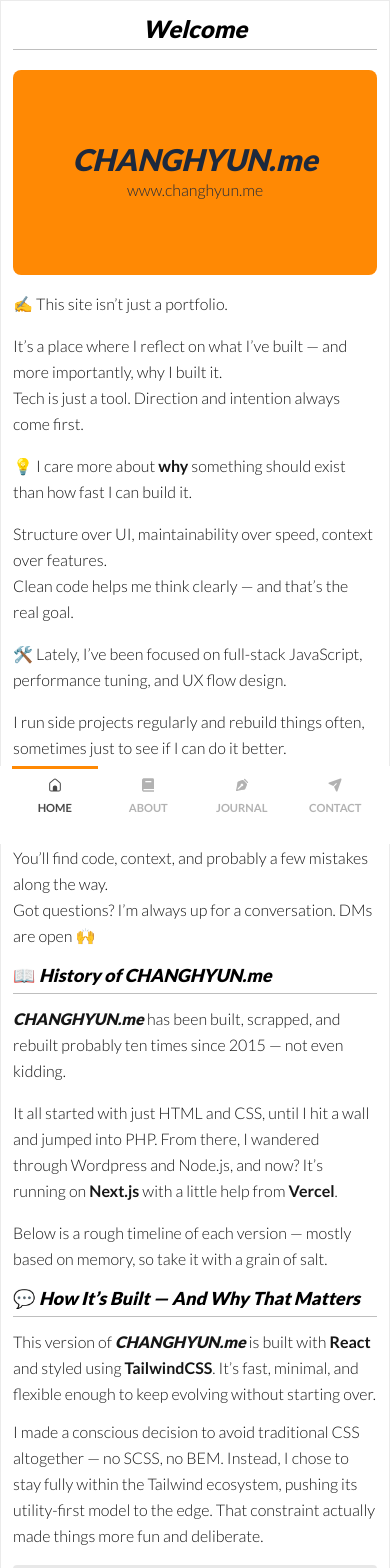
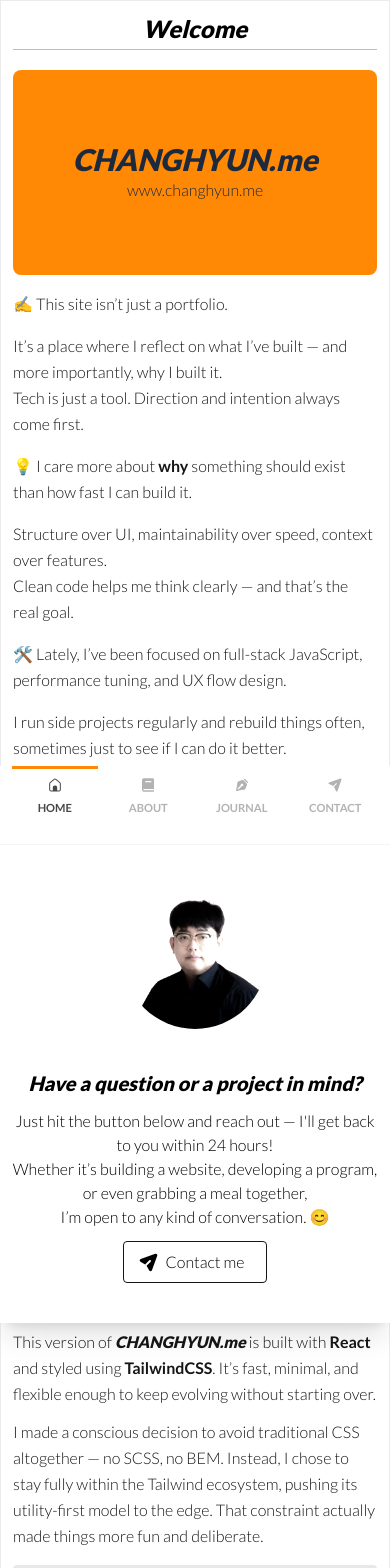
Before and after one commit to changhyunme/changhyun.me, a Next.js app: page / in a window 390 px wide. Shown: the top 1568 px of the page. Built offline with nearby package versions, Linux system fonts and the light colour scheme.

Commit message:
add drawber ui

```diff
--- a/app/layout.jsx
+++ b/app/layout.jsx
@@ -7,6 +7,8 @@ import Fenster from "../components/Fenster";
 import Szene from "@/components/Szene";
 import Kopf from "@/components/Kopf";
 import TI from "@/components/ui/ThemeInitializer";
+import Drawber from "@/components/ui/Drawber";
+import DrawberContact from "@/components/DrawberContact";
 
 
 // export const metadata = {
@@ -40,6 +42,9 @@ export default function RootLayout({ children }) {
         <div className="relative w-screen min-h-screen p-0 md:py-5 md:px-2
                         flex md:items-center justify-center"
         >
+          <Drawber>
+            <DrawberContact />
+          </Drawber>
           <Szene />
           <Kopf />
           <Fenster>
--- /dev/null
+++ b/components/DrawberContact.jsx
@@ -0,0 +1,59 @@
+"use client"
+
+import Image from "next/image";
+import Link from "next/link";
+import useStore from "@/store/uiStore";
+
+const DrawberContact = ({}) => {
+    const { toggleDrawber } = useStore();
+    return(
+        <div className="flex flex-col md:flex-row gap-10 justify-center">
+            <div className="">
+                <div className="max-w-36 md:max-w-24 mx-auto rounded-full overflow-hidden">
+                    <Image
+                        src="/thumbs/temp/profile.webp"
+                        alt="profile image"
+                        width={800}
+                        height={800}
+                        placeholder="blur"
+                        blurDataURL="/thumbs/temp/profile.jpeg"
+                        loading="lazy"
+                        className={`saturate-50 brightness-150`}
+                        unoptimized
+                    />
+                </div>
+            </div>
+            <div className="flex flex-col gap-3 text-center md:text-left">
+                <h3 className="text-xl font-black italic">Have a question or a project in mind?</h3>
+                <div className="flex flex-col gap-3">
+                    <div className="">
+                        Just hit the button below and reach out — I'll get back to you within 24 hours!<br />
+                        Whether it’s building a website, developing a program, or even grabbing a meal together,<br />
+                        I’m open to any kind of conversation. 😊
+                        {/* <ul className="list-disc pl-5 mt-2">
+                            <li>🖥️ Modern web service builds</li>
+                            <li>🧪 Experimental feature development</li>
+                            <li>⚡ Rapid prototyping</li>
+                            <li>🤔 Projects that seem simple — but somehow cost way too much</li>
+                        </ul> */}
+                    </div>
+                    <div className="flex justify-center md:justify-start" translate="no">
+                        <Link href="/contact" onClick={()=>toggleDrawber(false)}>
+                            <div className="flex flex-row gap-1 w-36 justify-center items-center pl-2 pr-4 py-2 border-1 rounded-sm select-none cursor-pointer
+                                            bg-bgSub border-text hover:opacity-70 hover:rounded-xl transition-all duration-300 active:scale-98"
+                            >
+                                <svg width="24" height="24" viewBox="0 0 24 24" xmlns="http://www.w3.org/2000/svg">
+                                    <g fill="none"><path d="m12.594 23.258l-.012.002l-.071.035l-.02.004l-.014-.004l-.071-.036q-.016-.004-.024.006l-.004.01l-.017.428l.005.02l.01.013l.104.074l.015.004l.012-.004l.104-.074l.012-.016l.004-.017l-.017-.427q-.004-.016-.016-.018m.264-.113l-.014.002l-.184.093l-.01.01l-.003.011l.018.43l.005.012l.008.008l.201.092q.019.005.029-.008l.004-.014l-.034-.614q-.005-.019-.02-.022m-.715.002a.02.02 0 0 0-.027.006l-.006.014l-.034.614q.001.018.017.024l.015-.002l.201-.093l.01-.008l.003-.011l.018-.43l-.003-.012l-.01-.01z"/><path fill="currentColor" d="M20.235 5.686c.432-1.195-.726-2.353-1.921-1.92L3.709 9.048c-1.199.434-1.344 2.07-.241 2.709l4.662 2.699l4.163-4.163a1 1 0 0 1 1.414 1.414L9.544 15.87l2.7 4.662c.638 1.103 2.274.957 2.708-.241z"/></g>
+                                </svg>
+                                <span>
+                                    Contact me
+                                </span>
+                            </div>
+                        </Link>
+                    </div>
+                </div>
+            </div>
+        </div>
+    )
+}
+export default DrawberContact;
--- a/components/FensterBewegt.jsx
+++ b/components/FensterBewegt.jsx
@@ -21,7 +21,8 @@ const FensterBewegt = ({ children, className }) => {
             transition={{
                 type: "spring",
                 stiffness: 400,
-                damping: 18,
+                damping: 20,
+                mass:1.2
             }}
         >
             {children}
--- a/components/FensterToggle.jsx
+++ b/components/FensterToggle.jsx
@@ -4,7 +4,7 @@ import { useState } from "react";
 import useStore from "@/store/uiStore";
 
 export default function FensterToggle() {
-  const { breitbild, toggleBreitbild, lightmode, toggleLightmode } = useStore();
+  const { breitbild, toggleBreitbild, lightmode, toggleLightmode, drawber, toggleDrawber } = useStore();
 
   const [showTranslateTooltip, setShowTranslateTooltip] = useState(false);
   const [showRssTooltip, setShowRssTooltip] = useState(false);
@@ -18,7 +18,7 @@ export default function FensterToggle() {
 
   const TooltipClass = `absolute text-center
                         ${breitbild ? "-bottom-8" : "-top-8"} left-1/2 -translate-x-1/2 text-xs px-2 py-1
-                        rounded-md font-bold shadow-xl`;
+                        rounded-md font-bold shadow-xl select-none`;
 
   return (
     <div className=" flex flex-row items-center ml-auto text-white">
@@ -53,6 +53,7 @@ export default function FensterToggle() {
       {/* 번역 */}
       <div className="relative">
         <div className={`${btnClass}`}
+             onClick={() => toggleDrawber(true)}
              onMouseEnter={() => setShowTranslateTooltip(true)}
              onMouseLeave={() => setShowTranslateTooltip(false)}
         >
--- /dev/null
+++ b/components/ui/Drawber.jsx
@@ -0,0 +1,36 @@
+"use client";
+
+import useStore from "@/store/uiStore";
+import { motion } from "framer-motion";
+
+const Drawber = ({ children }) => {
+    const { breitbild, lightmode, drawber, toggleDrawber } = useStore();
+    return (
+        <>
+            <motion.div className={`fixed top-0 left-0 w-screen h-screen bg-black/5 backdrop-blur-xs
+                ${ drawber ? "z-51 " : "" }`}
+                 onClick={()=>toggleDrawber(true)}
+                 initial={{ opacity: 0 }}
+                 animate={{ opacity: 1 }}
+                 transition={{ duration: 1 }}
+            ></motion.div>
+            <motion.div className={`z-60 fixed bottom-0 left-0 w-full bg-bgSub text-textWhite shadow-xl
+
+                                  ${ lightmode ? "border-t-1 border-ui/30" : "border-t-1 border-ui/30"}`}
+                        initial={{
+                            translateY : drawber ? "0%" : "100%"
+                        }}
+                        animate={{
+                            translateY : drawber ? "0" : "100%"
+                        }}
+                        transition={{ type: "spring", damping: 20, stiffness: 200 }}
+            >
+                <div className={`w-full md:w-3xl mx-auto my-10 px-3 md:px-0`}
+                >
+                    {children}
+                </div>
+            </motion.div>
+        </>
+    );
+}
+export default Drawber;
--- a/store/uiStore.js
+++ b/store/uiStore.js
@@ -37,6 +37,8 @@ function applyTheme(lightmode) {
 }
 
 const useStore = create((set) => ({
+  drawber: false,
+  toggleDrawber: () => set((state) => ({ drawber: !state.drawber })),
   breitbild: false,
   toggleBreitbild: () => set((state) => ({ breitbild: !state.breitbild })),
 
```
